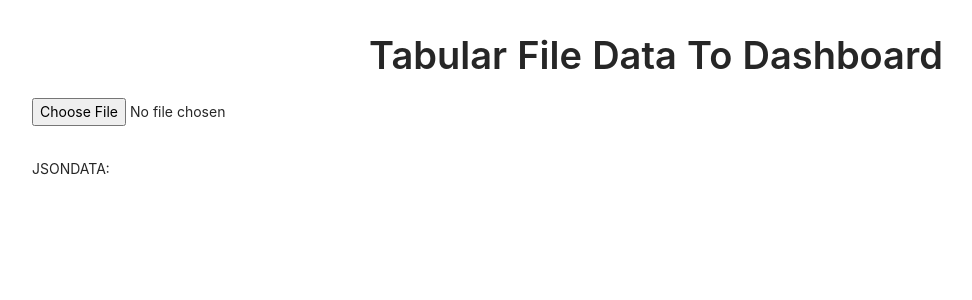
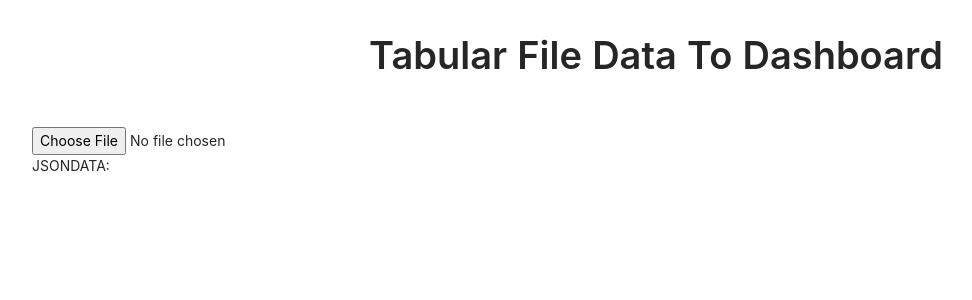
Before and after one commit to vivekVells/tablular-file-to-dashboard, a React (Create React App) app: page / in a window 1280 px wide. Shown: the top 300 px of the page, without its empty margins (0-972 px from the left). Built offline with nearby package versions, Linux system fonts and the light colour scheme.

Commit message:
#3 - csv tabular file data to json completed. showed converted json in the ui

```diff
--- a/src/tabular-file-to-json.tsx
+++ b/src/tabular-file-to-json.tsx
@@ -2,13 +2,21 @@ import React, { FC, useState } from 'react';
 import Papa, { ParseResult } from 'papaparse';
 
 const TabularFileToJson: FC = () => {
-	const [jsonData, setjsonData] = useState<{}[]>();
+	const [jsonData, setjsonData] = useState<Array<Object>>();
 
 	const handleUpload = (event: { preventDefault: () => void }) => {
 		event.preventDefault();
 
 		const fileInput: any = document.getElementById('upload-file');
 
+		console.log(`fileInput: ${fileInput.files}`);
+		console.log(fileInput.files);
+
+		if (
+			fileInput &&
+			fileInput.files[0] &&
+			fileInput.files[0].type === 'text/csv'
+		) {
 			Papa.parse(fileInput && fileInput.files[0], {
 				complete: function (results: ParseResult<any>) {
 					console.log(results);
@@ -16,10 +24,16 @@ const TabularFileToJson: FC = () => {
 					setjsonData(results.data);
 				},
 			});
+		} else {
+			alert(
+				'file type not supported. only csv files are currently supported for now!'
+			);
+			setjsonData([]);
+		}
 	};
 
 	return (
-		<div>
+		<div style={{ marginTop: '48px' }}>
 			<div>
 				<input
 					type='file'
@@ -28,7 +42,7 @@ const TabularFileToJson: FC = () => {
 					onChange={handleUpload}
 				/>
 			</div>
-			<div style={{ marginTop: '32px' }}>JSONDATA: {jsonData}</div>
+			<div>JSONDATA: {jsonData}</div>
 		</div>
 	);
 };
```
Also changed, not shown: tsconfig.json (+2 -9 lines). Lines whose indentation alone changed are shown as unchanged.
